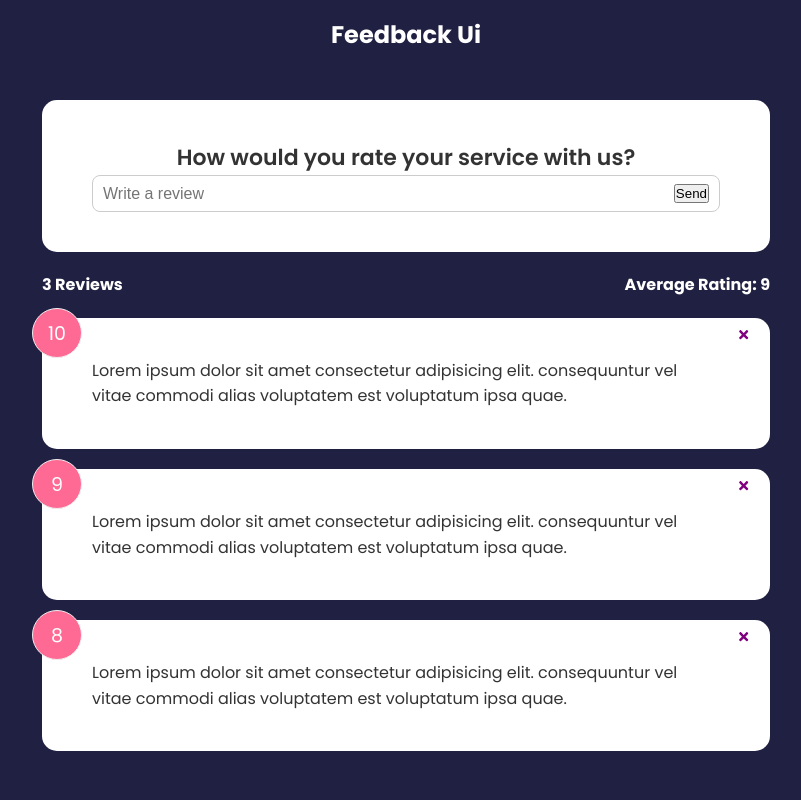
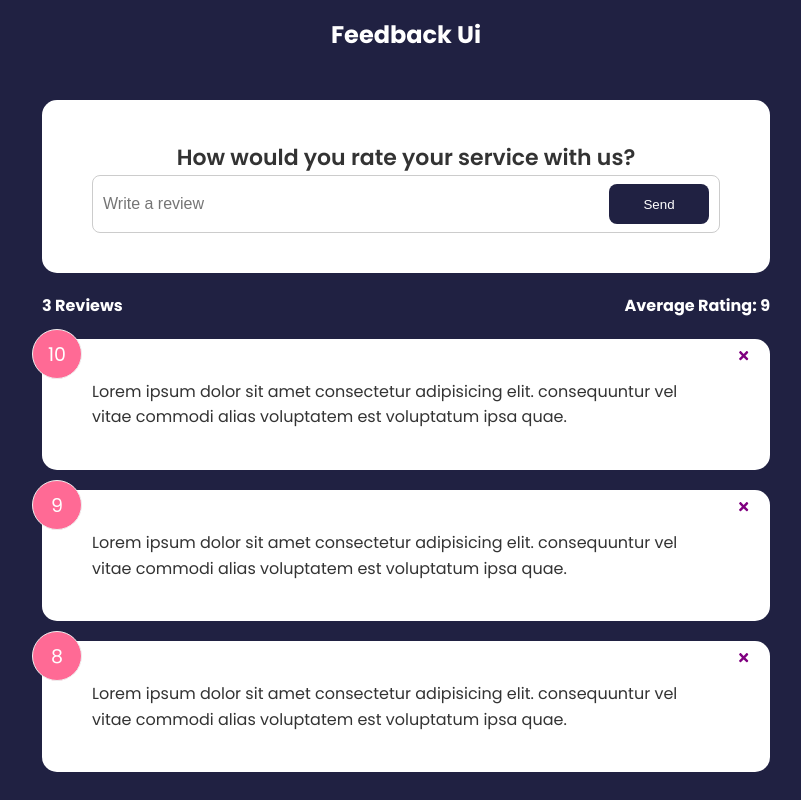
Before and after one commit to Ar1f007/feedback-app, a React (Create React App) app: page / in a window 1280 px wide. Shown: the whole page, without its empty margins (234-1035 px from the left). Built offline with nearby package versions, Linux system fonts and the light colour scheme.

Commit message:
custom button

```diff
--- a/src/components/FeedbackForm.jsx
+++ b/src/components/FeedbackForm.jsx
@@ -1,5 +1,6 @@
 import { useState } from 'react';
 import { Card } from './shared/Card';
+import { Button } from './shared/Button';
 
 export const FeedbackForm = () => {
   const [text, setText] = useState('');
@@ -15,7 +16,7 @@ export const FeedbackForm = () => {
             value={text}
             onChange={(e) => setText(e.target.value)}
           />
-          <button type="submit">Send</button>
+          <Button type="submit">Send</Button>
         </div>
       </form>
     </Card>
--- /dev/null
+++ b/src/components/shared/Button.jsx
@@ -0,0 +1,7 @@
+export const Button = ({ children, variant = 'primary', type = 'button', isDisabled = false }) => {
+  return (
+    <button type={type} className={`btn btn-${variant}`} disabled={isDisabled}>
+      {children}
+    </button>
+  );
+};
```
